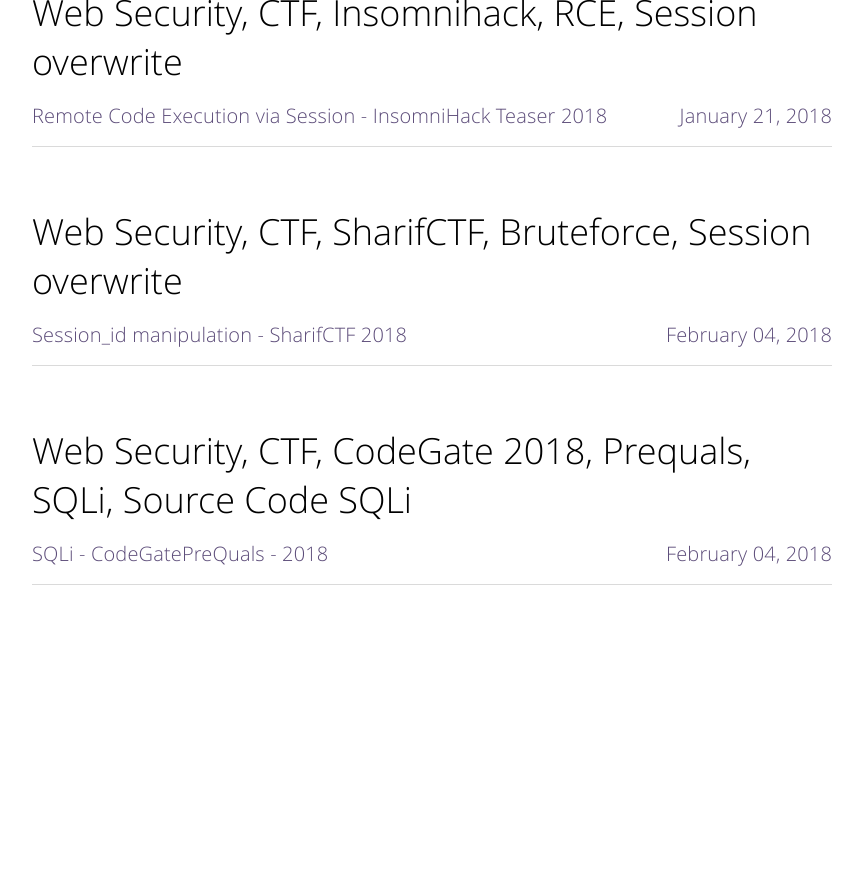
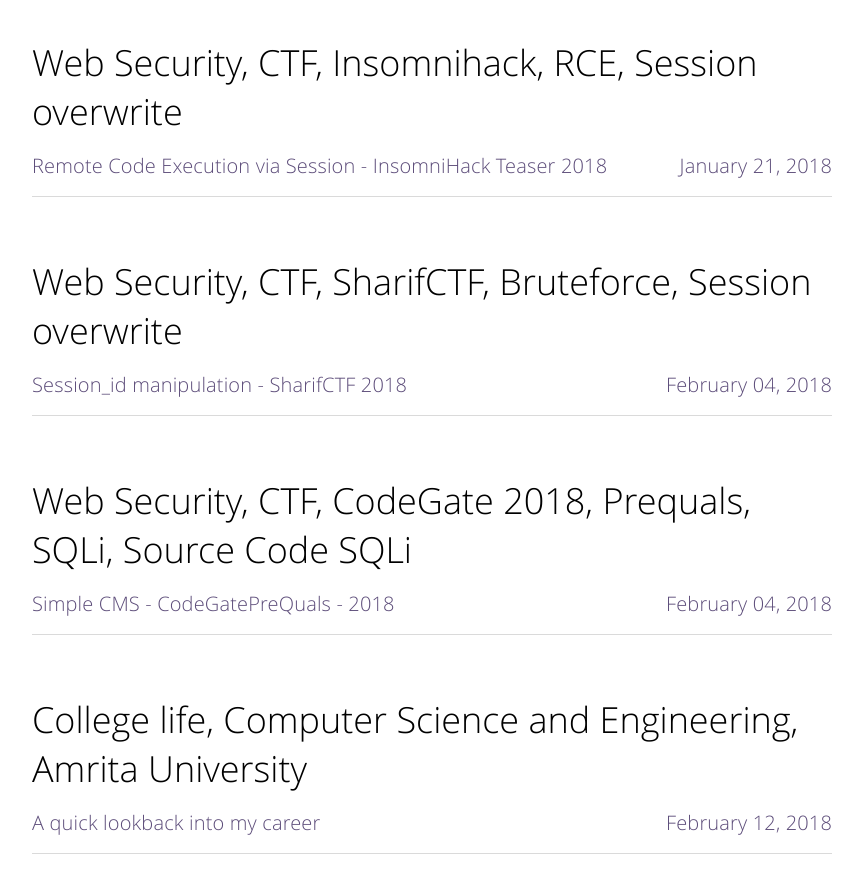
Before and after one commit to g0kkk/blog, a Jekyll site: the page built from tags.html, in a window 1280 px wide and 900 px high, scrolled down 1248 px. Shown: the top 893 px of the window, without its empty margins (208-1070 px from the left). Built offline with Jekyll 4.4.1, drawn with Linux system fonts in a browser that asks for light colours; before the commit the page ends 1879 px from its top, so only the background shows below that; some of the changed lines change nothing that is shown; some of the changed text lies outside the part shown.

Commit message:
adding new post

```diff
--- a/_posts/2018-02-04-Web_SimpleCMS_CodeGateQ.md
+++ b/_posts/2018-02-04-Web_SimpleCMS_CodeGateQ.md
@@ -1,6 +1,6 @@
 ---
 layout: post
-title:  "SQLi - CodeGatePreQuals - 2018"
+title:  "Simple CMS - CodeGatePreQuals - 2018"
 image: ''
 date:   2018-02-04 00:06:31
 tags:
--- /dev/null
+++ b/_posts/2018-02-12-Looking_Back.md
@@ -0,0 +1,44 @@
+---
+layout: post
+title:  "A quick lookback into my career"
+image: ''
+date:   2018-02-12 00:06:31
+tags:
+- College life, Computer Science and Engineering, Amrita University
+description: 'A deep insight into my past'
+categories:
+-
+---
+
+This time I'm going to write a post which is not related to anything technical, but rather an insight into what all I have been through the years that went through during my Engineering.
+
+One thing that I have been hearing from my friends is that "Oh damn, I shouldn't have taken engineering. It is pretty much messed up because of the backlogs.". But those statements make me think why doesn't such thoughts come into my mind (one could say that I might not have had any backlogs, true. But that isn't the one what I'm trying to prove here). Was it because I enjoyed my four long years way too much? Was it because I gave no importance to my academics? Well, no. This post could be long, boring but very well, this should be interesting to a certain extent :D or at least I'll try to make it interesting.
+
+Back from fourth grade, I was interested in playing basketball and had continued with my interest until my 12th grade. Till tenth, everything was mechanical, the work and I was told that 10th scores were really important, blah blah and that got over. Well, now I have got to choose something from three streams that were offered in my school and ultimately I had taken Computer science because of my interest towards computers. Well, there weren't much of computers during that time and was too much of "Science" in which I scored average scores. There was pressure from my entrance coaching class, oh wait, I did not mention about my dream. As all other engineering students, my aim was getting into an IIT and ultimately joined one institute wherein we were given a lot of assignments and all the pressure as I said dragged me down in academics but basketball and all were going pretty well :D.
+
+Well, moving on to twelfth grade, I got more used to all the SQL stuffs which was because that was something different from the other coding things which had been going on in the past  that you encounter in your computer class and that started fascinating me but basketball pulled me away from all those and I literally did not care about anything else :). Finally, the board exams came got a decent score but my performance in all the entrances did not go well as I expected. In one way, I disappointed all those who were thinking about me. As I said, my aim was to get into one of IIT's (Indian Institute of Technology), if not BITS (Birla Institute of Technology and Science) and that is it and it was like I was pretty sure that I'll get in this. Well, both went the way in which I did not want to (not going to brag about what happened with those) and ultimately I joined Amrita University for Computer Science and Engineering and the best part was that my parents were supportive in each and every decision that I took back then.
+
+
+As you know, private colleges charge you more than the others and ultimately most of my friends and others were looking at me in another angle because I was spending my parent's money for engineering that too who's future is not secure because all think that only IIT's and other reputed college earn you a huge paycheque moreover, this kind of words were used in my coaching institute because of which I never turned back there to see the person who taught me. The very first day in college was more of like the alien world because a lot of things were introduced and a few I remember are Free and Open source club (an important one), ICPC, Movie club, Music club etc.
+
+Well, in the beginning, I never cared for any of those and spend my time in the hostel after the college hours mostly sleeping. Then I got to know about the basketball team and went for that but didn't work out well because of the fact that we had to wake up early every morning for the practice refrained me from going for further practice. Towards the end of my first semester, a few of my batch-mates joined FOSS club and I too joined along with them because they are my friends :P.
+
+But soon, we all dropped out which was mainly because of me :D and that was because I was not ready to sacrifice my time for this and brought all others as well along with me :D (I regret doing that now). Later when I moved into my second year, I heard about the opportunities that my seniors got and that was because they were in that particular club. I again joined the club but this time I was pretty serious about the activities and was ready to sacrifice my time.
+
+I used to stay back in the lab from 5 PM till 7:30 PM and at that time, most of my friends used to tease me because they were pretty sure that I would stop it eventually as they knew what I did before. But I think that made me more dedicated towards the club and also, to stay in the lab and that went on until I met Vipin Sir, my mentor, who told me about contributing to open source organisations and prepare for GSoC (Google Summer of Code). Later that same year, there was a conference going to happen, FUDCon by Fedora (back then I did not know what Fedora was :P). That conference turned me around and by then I was sure that I'll continue with this. This went on and with the help of my wonderful seniors then, I patched a few bugs which gave me motivation.
+
+But then this did not give me any motivation after a certain amount of time mainly because I was getting bored with patching bugs. I told this to Vipin sir and he asked me to try PicoCTF which is a school level Capture the Flag contest wherein you will be given some riddles, you solve them and submit the answer you get which is ultimately the flag. I was pretty much interested in this and this made him introduce to team bi0s, CTF team from Amrita University (a tag of "hacker" comes along while joining this club :P). Oh wait, I did not tell who Vipin sir was. Well, he is the founder of all the three clubs - FOSS, bi0s and ICPC team. The things which I am going to tell now is because of him and what I'm not is because of bi0s (my seniors).
+
+The very first international CTF that I had played was 32C3 CTF wherein I was not able to understand any question and it went on for almost 5 months until I solved a challenge from Google CTF. That was a wonderful feeling and that made me understand there is a lot more than I need to understand what I see in movies where hackers gain access to the system within seconds :D. The year 2016 we played almost every CTF which was up with the team we had (10 of us) and we did reasonably well which made us first in India according to CTFtime. The overall ranking was decent but we wanted to improve our ranking and from then there was no looking back.
+
+But along with this, I seriously messed up my entire academics and all the faculties were pretty upset with what I was doing. All of my teammates stayed back in the lab till 11 PM every day, worked together, helped each other and ultimately every weekend, we played CTF's which lasts usually 48 hours. Since there is only limited time and the time is a big matter in these competitions, we rarely slept during competitions. We mostly end up staying in the lab, not going to class and because of this, our chancellor, Mata Amritanandamayi told our mentor, why not these people get attendance exemption and also grace marks for what they do?
+
+Well, I can tell that mainly because of this, we had to maintain only 25% attendance in total and also, were awarded grace marks for which we performed for the CTF's. Our chancellor was pretty much happy with what we were doing, we gave her constant updates about what all we were doing and one fine day, she came up with an idea of conducting a CTF for school students, InCTF Junior.
+
+When I got into my final year, most of my friends and family members started asking me "where did you end up?". Well, that is one single question which almost all final years will be facing. At this point, I remember a person from my class who was always into studies and who had looked at me with a hatred only because I wasn't anywhere near to him in what he was good at. I always believed in myself and I was quite sure that there would be something or the other that would turn up to me. And yes, now that something is there for me, a twelve-month long internship in Arizona State University because I feel that working on something innovative is far wiser and interesting rather than ending up for a job in some area that is in no way related to the course that we have studied.
+
+All these were never an easy task. There were tough times where I was totally upset with my academics because at a point I thought that CGPA was ultimately everything. CGPA is nothing but just criteria for the companies to eliminate the candidates appearing for the interview. This is the same case with the tenth and twelfth exams as well ;). All that matters is how well you develop skills, over time, be it anywhere.
+
+And, at the end of my Bachelor's course, I have a lot of memories to carry forward and also, regrets too.
+
+Cheers :)
```
Also changed, not shown: assets/img/writeup2/disabled_func.png (deleted), assets/img/writeup2/filecreation.png (deleted), assets/img/writeup2/firstpage.png (deleted), 1 other file.
